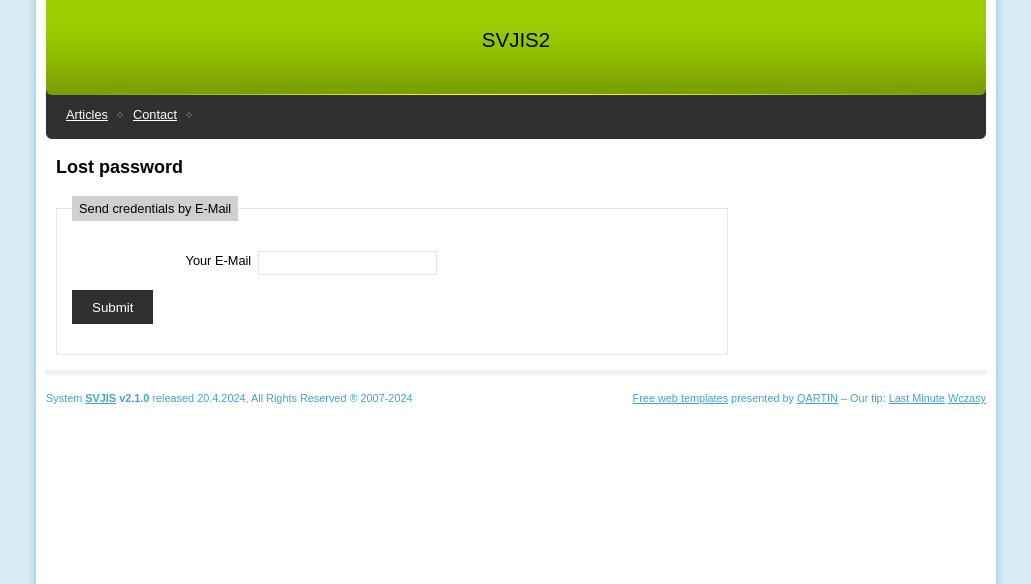
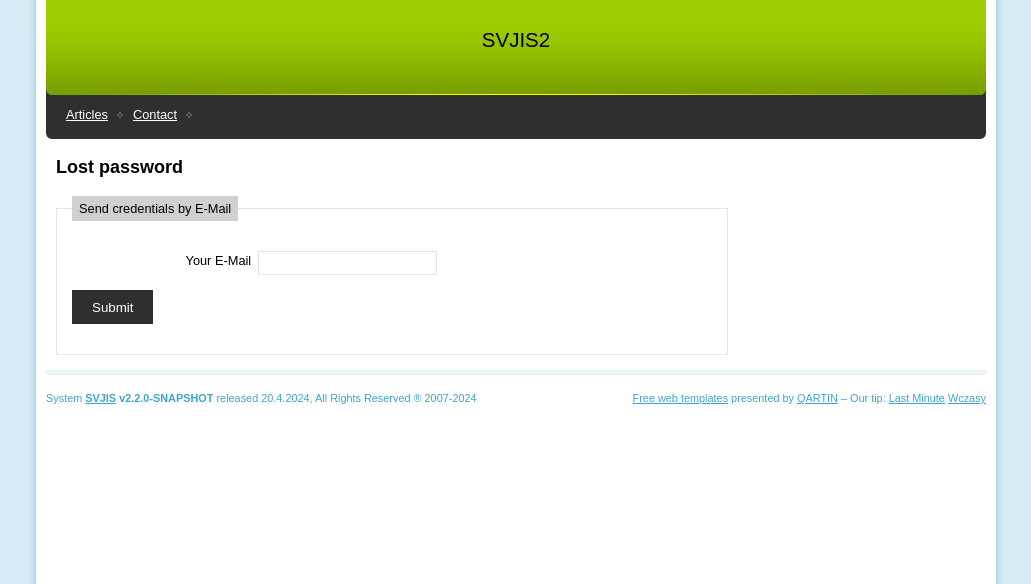
Before and after one commit to svjis/svjis2, a Django app: page /lost_password/ in a window 1280 px wide. Shown: the top 584 px of the page, without its empty margins (124-1155 px from the left). Run offline with Django 5.2, Linux system fonts and the light colour scheme; data comes from the database, SQL or seed files in the repository; data that the repository does not hold is empty.

Commit message:
Snapshot

```diff
--- a/svjis/articles/templates/footer.html
+++ b/svjis/articles/templates/footer.html
@@ -7,7 +7,7 @@
 
     <p>
 
-        System <strong><a href="https://svjis.github.io/">SVJIS</a> v2.1.0</strong> released 20.4.2024, All Rights Reserved &reg; 2007-{% now "Y" %}
+        System <strong><a href="https://svjis.github.io/">SVJIS</a> v2.2.0-SNAPSHOT</strong> released 20.4.2024, All Rights Reserved &reg; 2007-{% now "Y" %}
     </p>
 
 </div> <!-- /footer -->
```
